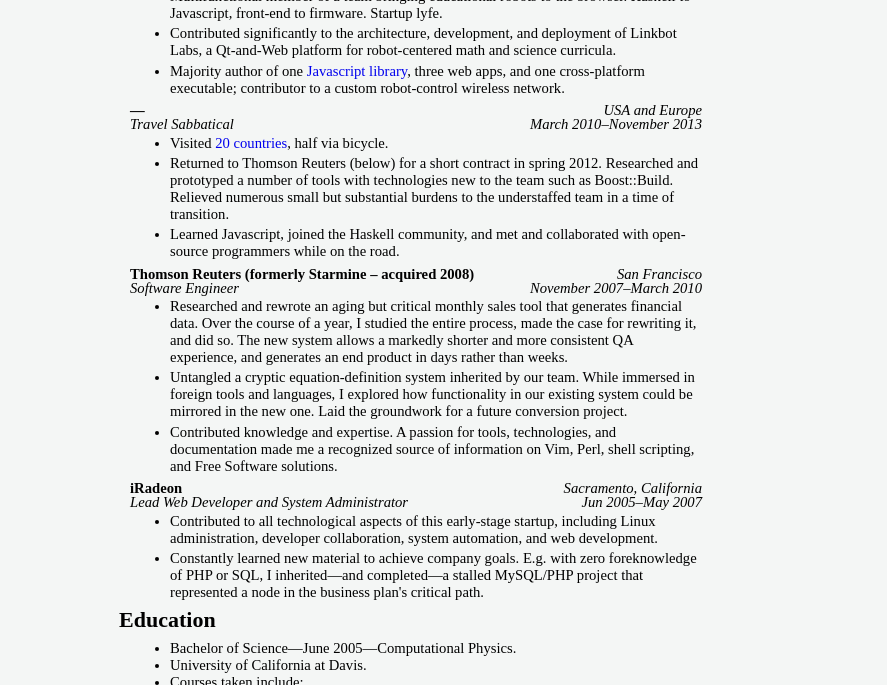
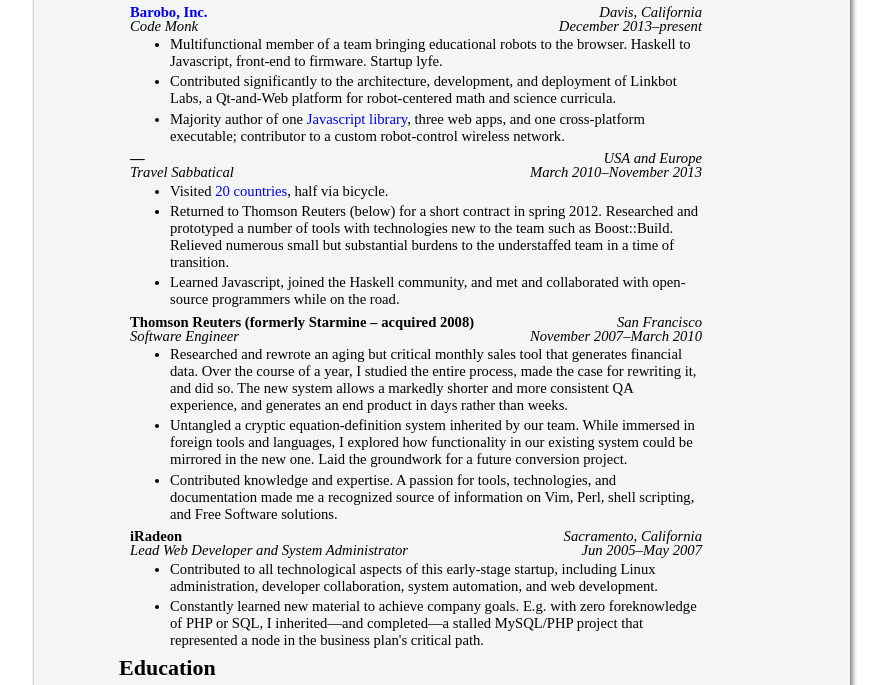
Before and after one commit to chreekat/resume, a plain HTML site: page index.html in a window 1280 px wide. Shown: the part 164-849 px from the top of the page, without its empty margins (224-1111 px from the left). Drawn offline with Linux system fonts and the light colour scheme.

Commit message:
Looks like it's a piece of paper

```diff
--- a/index.html
+++ b/index.html
@@ -2,6 +2,7 @@
 <!-- vim: set sw=4 :-->
 <!-- Check me out at https://github.com/chreekat/resume! -->
 <html>
+<div class="dummy-page"></div>
 <head>
     <title>Bryan Richter - Resume</title>
     <meta http-equiv="Content-Type" content="text/html; charset=utf-8">
--- a/print.css
+++ b/print.css
@@ -27,3 +27,11 @@
 dfn {
     border-bottom: 0;
 }
+
+.dummy-page {
+    display: none;
+}
+
+html {
+    padding: 0;
+}
--- a/resume.css
+++ b/resume.css
@@ -1,13 +1,26 @@
 /* Some global style/reset */
+html {
+  padding-top: 0.5in;
+  padding-bottom: 1in;
+}
 body {
   position: relative;
   font-size: 11pt;
   max-width: 85ex;
   margin-left: auto;
   margin-right: auto;
-  background-color: hsl(170, 8%, 96%); /* "newspaper" */
   margin-bottom: 0;
   font-family: "Times New Roman", Times, serif;
+}
+.dummy-page {
+  background-color: hsl(170, 8%, 96%); /* "newspaper" */
+  position: absolute;
+  top: -0.5in;
+  left: -1in;
+  height: 10.5in;
+  width: 8.5in;
+  z-index: -30;
+  box-shadow: 3px 3px 5px #888, 0px 0px 2px #888;
 }
 a {
   text-decoration: none;
```
